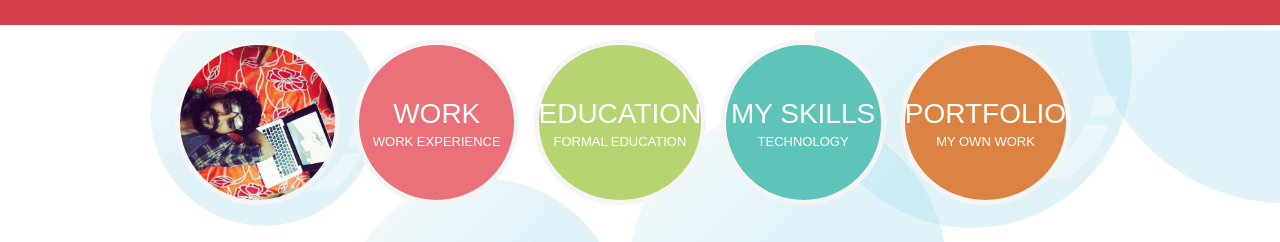
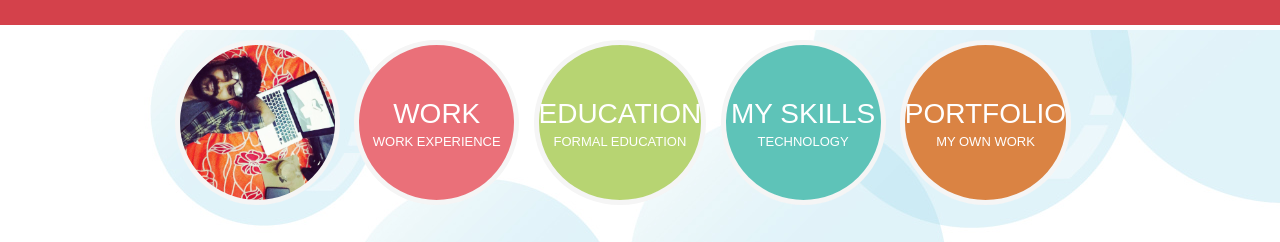
Before and after one commit to Prashant63/prashantResume, a plain HTML site: page index.html in a window 1280 px wide. Shown: the part 135-377 px from the top of the page. Drawn offline with Linux system fonts and the light colour scheme.

Commit message:
image updated

```diff
--- a/style/style.css
+++ b/style/style.css
@@ -111,7 +111,7 @@ header div{
 }
 
 #about{
-	background:url('../image/myImg.jpg') no-repeat;
+	background:url('../image/imgmy.jpg') no-repeat;
 	background-size: cover;
 }
 
```
Also changed, not shown: image/imgmy.jpg (added).
